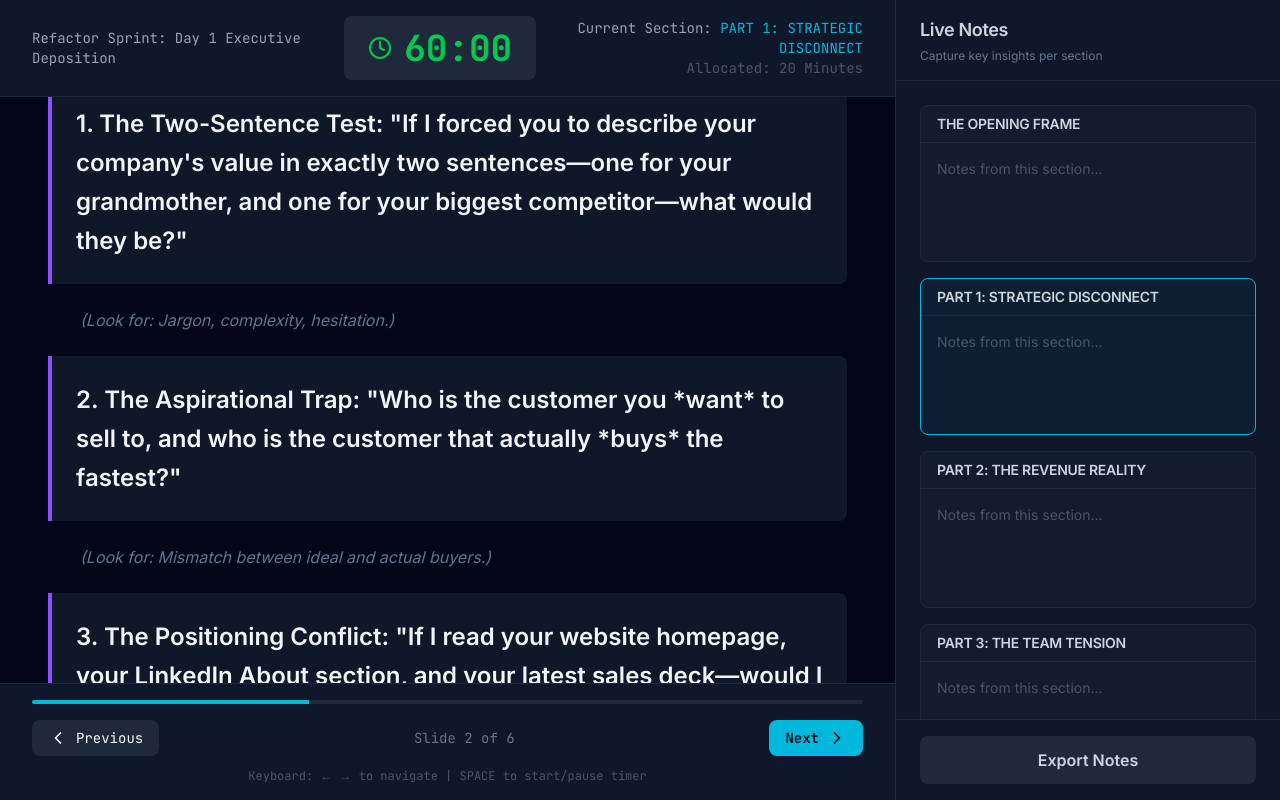
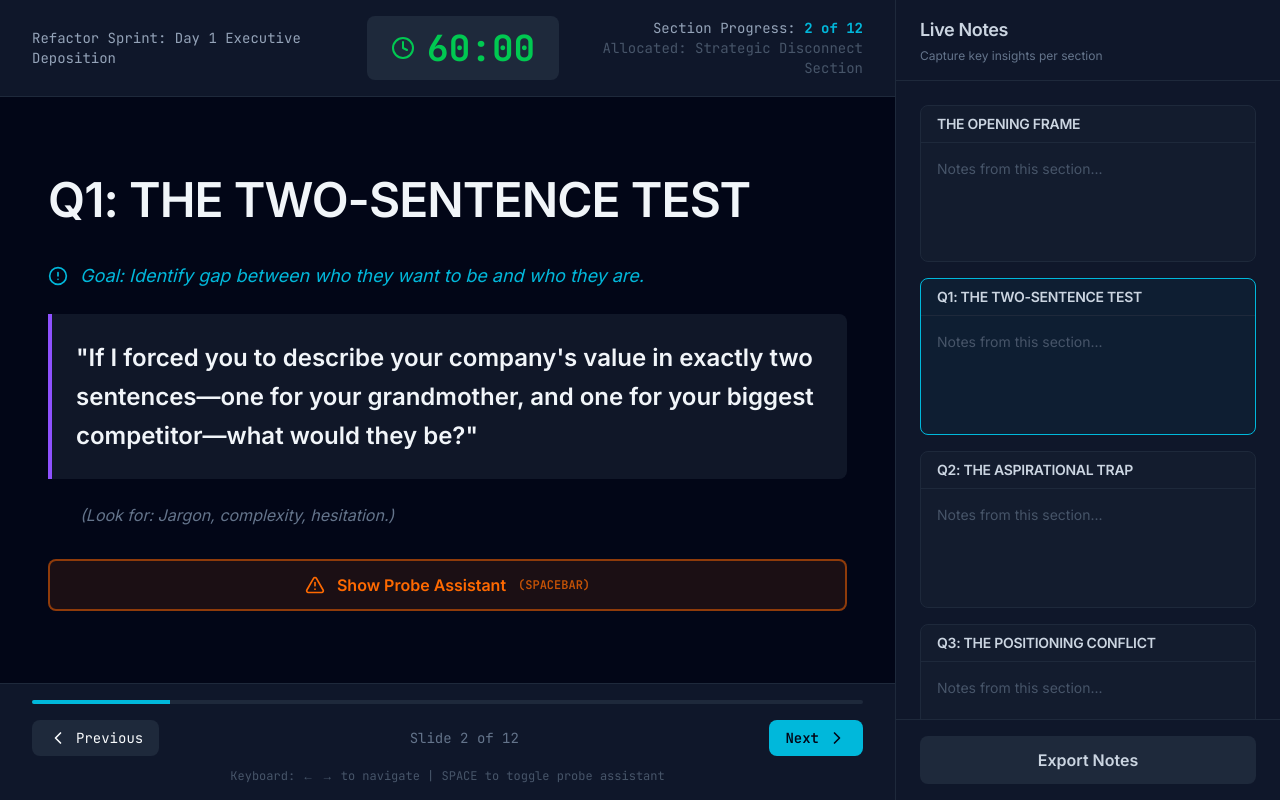
Before and after one commit to KupermanAdvisors/refactor-sprint, a Next.js app: page /kickoff in a window 1280 px wide. Both pictures are taken after a click on the button "Next". Built offline with nearby package versions, Linux system fonts and the light colour scheme.

Commit message:
Add Probe Assistant feature - real-time guidance for handling evasive answers with red flags and pivot questions
Co-authored-by: Cursor <cursoragent@cursor.com>

```diff
--- a/app/kickoff/page.tsx
+++ b/app/kickoff/page.tsx
@@ -2,21 +2,29 @@
 
 import { useState, useEffect } from "react";
 import { motion, AnimatePresence } from "framer-motion";
-import { ChevronLeft, ChevronRight, Clock, AlertCircle } from "lucide-react";
+import { ChevronLeft, ChevronRight, Clock, AlertCircle, AlertTriangle, Target } from "lucide-react";
 
 interface ScriptContent {
   type: 'cue' | 'dialogue' | 'question' | 'note';
   text: string;
 }
 
+interface ProbeAssistant {
+  redFlags: string[];
+  pivotProbe: string;
+}
+
 interface ScriptSection {
+  id: number;
   title: string;
   time: string;
   content: ScriptContent[];
+  probeAssistant?: ProbeAssistant;
 }
 
 const SCRIPT_SECTIONS: ScriptSection[] = [
   {
+    id: 1,
     title: "THE OPENING FRAME",
     time: "5 Minutes",
     content: [
@@ -27,54 +35,180 @@ const SCRIPT_SECTIONS: ScriptSection[] = [
     ]
   },
   {
-    title: "PART 1: STRATEGIC DISCONNECT",
-    time: "20 Minutes",
+    id: 2,
+    title: "Q1: THE TWO-SENTENCE TEST",
+    time: "Strategic Disconnect Section",
     content: [
-      { type: "cue", text: "Goal: Identify the gap between who they want to be and who they actually are." },
-      { type: "question", text: "1. The Two-Sentence Test: \"If I forced you to describe your company's value in exactly two sentences—one for your grandmother, and one for your biggest competitor—what would they be?\"" },
-      { type: "note", text: "(Look for: Jargon, complexity, hesitation.)" },
-      { type: "question", text: "2. The Aspirational Trap: \"Who is the customer you *want* to sell to, and who is the customer that actually *buys* the fastest?\"" },
-      { type: "note", text: "(Look for: Mismatch between ideal and actual buyers.)" },
-      { type: "question", text: "3. The Positioning Conflict: \"If I read your website homepage, your LinkedIn About section, and your latest sales deck—would I see three versions of the same company, or three different companies?\"" },
-      { type: "note", text: "(This exposes narrative inconsistency.)" }
-    ]
+      { type: "cue", text: "Goal: Identify gap between who they want to be and who they are." },
+      { type: "question", text: "\"If I forced you to describe your company's value in exactly two sentences—one for your grandmother, and one for your biggest competitor—what would they be?\"" },
+      { type: "note", text: "(Look for: Jargon, complexity, hesitation.)" }
+    ],
+    probeAssistant: {
+      redFlags: [
+        "Uses more than 3 buzzwords (e.g., 'platform', 'end-to-end', 'synergy').",
+        "Takes a paragraph to explain it.",
+        "The explanation for grandma wouldn't actually make sense to her."
+      ],
+      pivotProbe: "\"Stop. That was six sentences and four buzzwords. Try again. Imagine your grandmother is holding a stopwatch. Go.\""
+    }
   },
   {
-    title: "PART 2: THE REVENUE REALITY",
-    time: "15 Minutes",
+    id: 3,
+    title: "Q2: THE ASPIRATIONAL TRAP",
+    time: "Strategic Disconnect Section",
     content: [
-      { type: "cue", text: "Goal: Understand where money is actually coming from vs. where they think it's coming from." },
-      { type: "question", text: "4. The Source of Truth: \"What percentage of your current revenue came from inbound leads vs. outbound prospecting vs. referrals/partnerships?\"" },
-      { type: "note", text: "(Many founders overestimate inbound.)" },
-      { type: "question", text: "5. The Churn Mirror: \"Of the deals you *lost* in the last 6 months, what was the most common reason they gave you? And what do you think the *real* reason was?\"" },
-      { type: "note", text: "(The gap between stated and actual objections is critical.)" },
-      { type: "question", text: "6. The CAC Confession: \"If you calculated your true Customer Acquisition Cost—including all salaries, tools, ads, and time—what would one new customer actually cost you?\"" },
-      { type: "note", text: "(Most haven't done this math honestly.)" }
-    ]
+      { type: "question", text: "\"Who is the customer you *want* to sell to, and who is the customer that actually *buys* the fastest with the least friction?\"" },
+      { type: "note", text: "(Look for: Mismatch between ideal and actual buyers.)" }
+    ],
+    probeAssistant: {
+      redFlags: [
+        "They claim they sell to 'everyone'.",
+        "They focus entirely on the aspirational target and ignore who pays the bills today.",
+        "Polite fiction: 'We are transitioning upmarket right now...'"
+      ],
+      pivotProbe: "\"I understand the goal. But look at your bank account today—who deposited the last five checks? Let's talk about *them*.\""
+    }
   },
   {
-    title: "PART 3: THE TEAM TENSION",
-    time: "10 Minutes",
+    id: 4,
+    title: "Q3: THE POSITIONING CONFLICT",
+    time: "Strategic Disconnect Section",
+    content: [
+      { type: "question", text: "\"If I read your website homepage, your LinkedIn About section, and your latest sales deck—would I see three versions of the same company, or three different companies?\"" },
+      { type: "note", text: "(This exposes narrative inconsistency.)" }
+    ],
+    probeAssistant: {
+      redFlags: [
+        "Defensive answer: 'They all say the same thing.'",
+        "Blame game: 'Marketing hasn't updated the deck yet.'",
+        "Avoiding the question entirely."
+      ],
+      pivotProbe: "\"Let's test it. Open your homepage right now. Read me the headline. Does that match what you just told your grandmother?\""
+    }
+  },
+  {
+    id: 5,
+    title: "Q4: THE SOURCE OF TRUTH",
+    time: "Revenue Reality Section",
+    content: [
+      { type: "cue", text: "Goal: Understand where money actually comes from vs. where they think it comes from." },
+      { type: "question", text: "\"What percentage of your current revenue came from inbound leads vs. outbound prospecting vs. referrals/partnerships?\"" },
+      { type: "note", text: "(Many founders overestimate inbound.)" }
+    ],
+    probeAssistant: {
+      redFlags: [
+        "They claim 70%+ inbound (unless they have a waitlist, this is unlikely).",
+        "They can't answer with actual numbers.",
+        "They say 'It's all inbound' but mention their sales team does outreach."
+      ],
+      pivotProbe: "\"Let's pull up your CRM right now. Filter by 'Closed Won' deals from the last quarter. What does the 'Lead Source' column say?\""
+    }
+  },
+  {
+    id: 6,
+    title: "Q5: THE CHURN MIRROR",
+    time: "Revenue Reality Section",
+    content: [
+      { type: "question", text: "\"Of the deals you *lost* in the last 6 months, what was the most common reason they gave you? And what do you think the *real* reason was?\"" },
+      { type: "note", text: "(The gap between stated and actual objections is critical.)" }
+    ],
+    probeAssistant: {
+      redFlags: [
+        "'We don't lose deals' or 'Most say pricing.'",
+        "Blame external factors: 'Budget freezes, timing.'",
+        "Can't articulate the real reason beyond the polite rejection email."
+      ],
+      pivotProbe: "\"Pricing is what they *told* you. But if you offered a 50% discount tomorrow, would they all come back? If not, what's the real issue?\""
+    }
+  },
+  {
+    id: 7,
+    title: "Q6: THE CAC CONFESSION",
+    time: "Revenue Reality Section",
+    content: [
+      { type: "question", text: "\"If you calculated your true Customer Acquisition Cost—including all salaries, tools, ads, and time—what would one new customer actually cost you?\"" },
+      { type: "note", text: "(Most haven't done this math honestly.)" }
+    ],
+    probeAssistant: {
+      redFlags: [
+        "Gives a number that sounds too low (e.g., '$500' for a B2B SaaS).",
+        "Only counts ad spend, ignoring salaries.",
+        "Says 'We don't track that yet.'"
+      ],
+      pivotProbe: "\"Let's do rough math together. What do you pay your sales team annually? How many deals did they close last year? Start there.\""
+    }
+  },
+  {
+    id: 8,
+    title: "Q7: THE THREE-PERSON PROBLEM",
+    time: "Team Tension Section",
     content: [
       { type: "cue", text: "Goal: Surface internal misalignment between CEO, Sales, and Marketing." },
-      { type: "question", text: "7. The Three-Person Problem: \"If I interviewed your Head of Sales and your Head of Marketing separately and asked them 'Who is your ideal customer?'—would they give me the same answer?\"" },
-      { type: "note", text: "(This is almost always 'No.')" },
-      { type: "question", text: "8. The Budget Battle: \"Where is most of your marketing budget going right now? And if your sales team could reallocate it, where would they want it to go instead?\"" },
-      { type: "note", text: "(Exposes resource allocation conflicts.)" }
-    ]
+      { type: "question", text: "\"If I interviewed your Head of Sales and your Head of Marketing separately and asked them 'Who is your ideal customer?'—would they give me the same answer?\"" },
+      { type: "note", text: "(This is almost always 'No.')" }
+    ],
+    probeAssistant: {
+      redFlags: [
+        "Claims 'Yes' with confidence (rarely true unless they meet weekly).",
+        "Hedges: 'Mostly aligned' or 'We're working on it.'",
+        "Blames one side: 'Marketing gets it, Sales doesn't.'"
+      ],
+      pivotProbe: "\"Let's call them both right now. I'll ask the question on speaker and we'll see what happens.\""
+    }
   },
   {
-    title: "PART 4: THE BROKEN SYSTEMS",
-    time: "5 Minutes",
+    id: 9,
+    title: "Q8: THE SALES/MARKETING RIFT",
+    time: "Team Tension Section",
+    content: [
+      { type: "question", text: "\"On a scale of 1 to 10, how much does your Sales Leader trust the leads coming from Marketing right now? Why isn't it a 10?\"" }
+    ],
+    probeAssistant: {
+      redFlags: [
+        "Anything 8 or above (unless revenue is skyrocketing, they are lying to protect feelings).",
+        "Vague answers like 'They collaborate well.'",
+        "Can't articulate why it's not a 10."
+      ],
+      pivotProbe: "\"If it's an 8, why aren't you at 150% of quota? Let's be real. What's the one complaint Sales always makes about Marketing after a couple of drinks?\""
+    }
+  },
+  {
+    id: 10,
+    title: "Q9: THE CRM AUDIT",
+    time: "Broken Systems Section",
     content: [
       { type: "cue", text: "Goal: Identify technical and operational debt." },
-      { type: "question", text: "9. The CRM Audit: \"If I logged into your CRM right now, what percentage of deals would have complete, accurate notes? What percentage would be marked with the wrong stage or outdated info?\"" },
-      { type: "note", text: "(Data hygiene reveals process discipline.)" },
-      { type: "question", text: "10. The Attribution Blindspot: \"Can you tell me—with certainty—which marketing channel generated your last three closed deals?\"" },
-      { type: "note", text: "(Most can't. This is the technical debt killing growth.)" }
-    ]
+      { type: "question", text: "\"If I logged into your CRM right now, what percentage of deals would have complete, accurate notes? What percentage would be marked with the wrong stage or outdated info?\"" },
+      { type: "note", text: "(Data hygiene reveals process discipline.)" }
+    ],
+    probeAssistant: {
+      redFlags: [
+        "Claims 90%+ accuracy (inspect it live to verify).",
+        "'Our team is good about updating it' (vague).",
+        "Blames the CRM: 'Salesforce is clunky.'"
+      ],
+      pivotProbe: "\"Let's spot-check. Pull up a random deal from last month. Read me the notes. Does that tell the full story or is it just timestamps?\""
+    }
   },
   {
+    id: 11,
+    title: "Q10: THE ATTRIBUTION BLINDSPOT",
+    time: "Broken Systems Section",
+    content: [
+      { type: "question", text: "\"Can you tell me—with certainty—which marketing channel generated your last three closed deals?\"" },
+      { type: "note", text: "(Most can't. This is the technical debt killing growth.)" }
+    ],
+    probeAssistant: {
+      redFlags: [
+        "Says 'Yes' but then can't name the actual channels.",
+        "'We think it was [channel]' (guessing).",
+        "'Attribution is hard' (true, but that's the problem)."
+      ],
+      pivotProbe: "\"Open your CRM. Go to the last deal you closed. What does the 'Lead Source' field say? Is that accurate or a guess?\""
+    }
+  },
+  {
+    id: 12,
     title: "THE CLOSING COMMITMENT",
     time: "5 Minutes",
     content: [
@@ -92,6 +226,7 @@ export default function KickoffDeck() {
   const [timeRemaining, setTimeRemaining] = useState(60 * 60); // 60 minutes in seconds
   const [isTimerRunning, setIsTimerRunning] = useState(false);
   const [notes, setNotes] = useState<Record<number, string>>({});
+  const [showProbeAssistant, setShowProbeAssistant] = useState(false);
 
   // Timer logic
   useEffect(() => {
@@ -113,7 +248,13 @@ export default function KickoffDeck() {
         prevSlide();
       } else if (e.key === ' ' && (e.target as HTMLElement).tagName !== 'TEXTAREA') {
         e.preventDefault();
-        setIsTimerRunning(prev => !prev);
+        // Toggle probe assistant if current slide has one
+        if (currentSection.probeAssistant) {
+          setShowProbeAssistant(prev => !prev);
+        } else {
+          // Otherwise toggle timer
+          setIsTimerRunning(prev => !prev);
+        }
       }
     };
 
@@ -124,12 +265,14 @@ export default function KickoffDeck() {
   const nextSlide = () => {
     if (currentSlide < SCRIPT_SECTIONS.length - 1) {
       setCurrentSlide(prev => prev + 1);
+      setShowProbeAssistant(false); // Reset when changing slides
     }
   };
 
   const prevSlide = () => {
     if (currentSlide > 0) {
       setCurrentSlide(prev => prev - 1);
+      setShowProbeAssistant(false); // Reset when changing slides
     }
   };
 
@@ -169,7 +312,7 @@ export default function KickoffDeck() {
           </button>
 
           <div className="text-sm font-mono text-slate-400 text-right">
-            <div>Current Section: <span className="text-cyan-500">{currentSection.title}</span></div>
+            <div>Section Progress: <span className="text-cyan-500 font-bold">{currentSlide + 1} of {SCRIPT_SECTIONS.length}</span></div>
             <div className="text-slate-600">Allocated: {currentSection.time}</div>
           </div>
         </div>
@@ -223,6 +366,64 @@ export default function KickoffDeck() {
                   </div>
                 ))}
               </div>
+
+              {/* Probe Assistant Toggle Button */}
+              {currentSection.probeAssistant && (
+                <div className="mt-8">
+                  <button
+                    onClick={() => setShowProbeAssistant(!showProbeAssistant)}
+                    className="w-full px-6 py-3 bg-orange-500/10 hover:bg-orange-500/20 border-2 border-orange-500/50 hover:border-orange-500 rounded-lg transition-all flex items-center justify-center gap-3 text-orange-500 font-semibold"
+                  >
+                    <AlertTriangle className="w-5 h-5" />
+                    <span>{showProbeAssistant ? 'Hide' : 'Show'} Probe Assistant</span>
+                    <span className="text-xs font-mono opacity-75">(SPACEBAR)</span>
+                  </button>
+                </div>
+              )}
+
+              {/* Probe Assistant Content */}
+              <AnimatePresence>
+                {showProbeAssistant && currentSection.probeAssistant && (
+                  <motion.div
+                    initial={{ opacity: 0, height: 0 }}
+                    animate={{ opacity: 1, height: 'auto' }}
+                    exit={{ opacity: 0, height: 0 }}
+                    transition={{ duration: 0.3 }}
+                    className="mt-6 overflow-hidden"
+                  >
+                    <div className="bg-orange-900/20 border-2 border-orange-500 rounded-lg p-6 space-y-6">
+                      {/* Red Flags */}
+                      <div>
+                        <div className="flex items-center gap-3 mb-4">
+                          <AlertTriangle className="w-6 h-6 text-orange-500" />
+                          <h3 className="text-xl font-bold text-orange-500">Red Flag Answers</h3>
+                        </div>
+                        <ul className="space-y-2">
+                          {currentSection.probeAssistant.redFlags.map((flag, i) => (
+                            <li key={i} className="flex items-start gap-3 text-slate-300">
+                              <span className="text-orange-500 mt-1">⚠️</span>
+                              <span className="text-lg">{flag}</span>
+                            </li>
+                          ))}
+                        </ul>
+                      </div>
+
+                      {/* Pivot Probe */}
+                      <div className="pt-6 border-t border-orange-500/30">
+                        <div className="flex items-center gap-3 mb-4">
+                          <Target className="w-6 h-6 text-cyan-500" />
+                          <h3 className="text-xl font-bold text-cyan-500">The Pivot Probe</h3>
+                        </div>
+                        <div className="bg-slate-800/50 border-l-4 border-cyan-500 p-5 rounded-r-lg">
+                          <p className="text-2xl font-semibold text-cyan-100 leading-relaxed">
+                            {currentSection.probeAssistant.pivotProbe}
+                          </p>
+                        </div>
+                      </div>
+                    </div>
+                  </motion.div>
+                )}
+              </AnimatePresence>
             </motion.div>
           </AnimatePresence>
         </div>
@@ -267,7 +468,7 @@ export default function KickoffDeck() {
           </div>
 
           <div className="mt-3 text-center text-xs text-slate-600 font-mono">
-            Keyboard: ← → to navigate | SPACE to start/pause timer
+            Keyboard: ← → to navigate | SPACE to {currentSection.probeAssistant ? 'toggle probe assistant' : 'start/pause timer'}
           </div>
         </div>
       </div>
```
